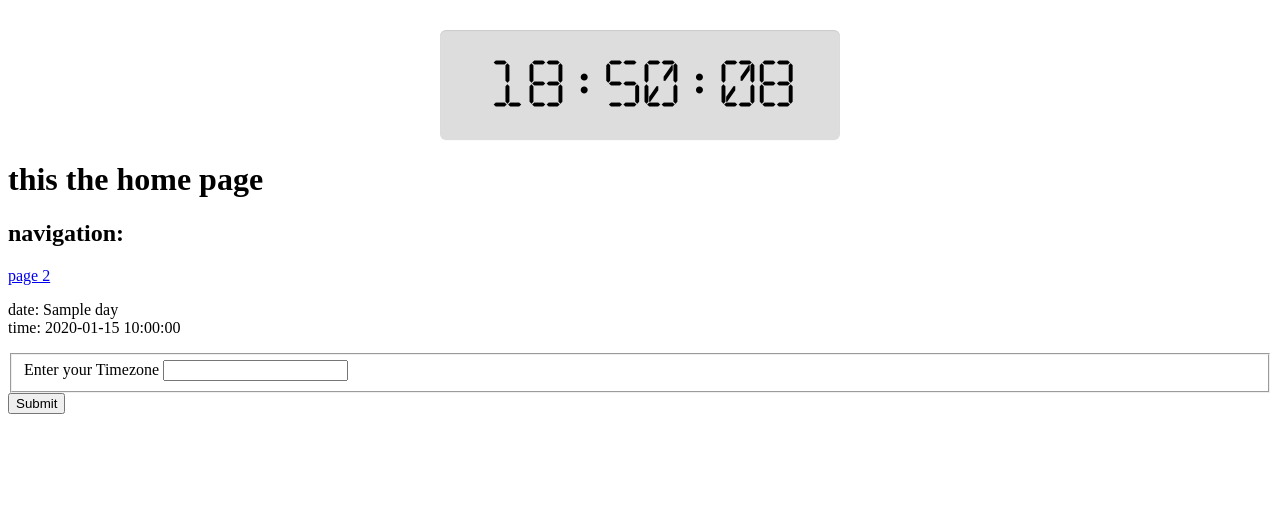
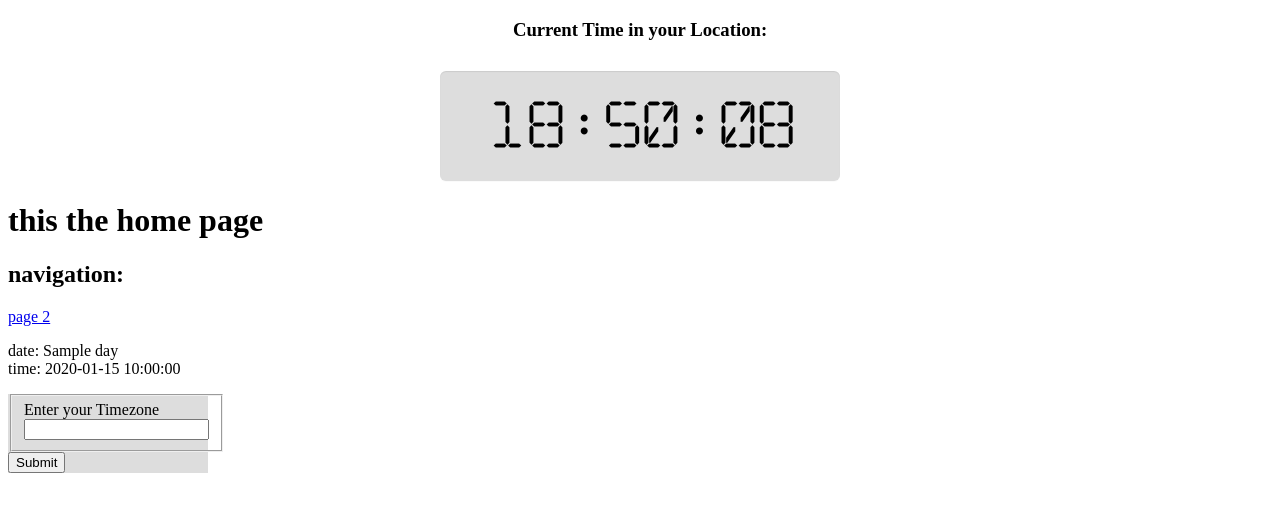
Before and after one commit to atakux/week3_project, a Flask app: template templates/home.html in a window 1280 px wide. Shown: the top 512 px of the page. Run offline with Flask 2, Linux system fonts and the light colour scheme; the template is opened without the code that fills it: values that come from a table or form of the project are taken from there, most other values are stand-ins (such as "Sample title", 1, 10 or a date in 2020).

Commit message:
added styling

```diff
--- a/static/styles/clock.css
+++ b/static/styles/clock.css
@@ -20,3 +20,14 @@
   font-family: 'digital_dreamregular',monospace;
   font-size:48px;
 }
+
+.formbox {
+  width:200px;
+  background-color:#ddd;
+  box-shadow:0 1px 1px rgba(0,0,0,0.08) inset 0 1px 1px #fafafa;
+  font-size:16px;
+}
+
+h3 {
+    text-align: center;
+}
--- a/templates/home.html
+++ b/templates/home.html
@@ -6,6 +6,7 @@
     </head>
 
     <body>
+        <h3>Current Time in your Location: </h3>
         <div id="clock">
             00:00:00
         </div>
@@ -41,7 +42,7 @@
     <nav><a href="{{ url_for('static',filename='page_2.html') }}"> page 2 </a></nav>
     <p>date: {{day}}<br>time: {{time}} <br></p>
     {% block content %}
-    <div>
+    <div class="formbox">
         <form method="POST" action="">
             {{ form.hidden_tag() }}
             <fieldset>
```
